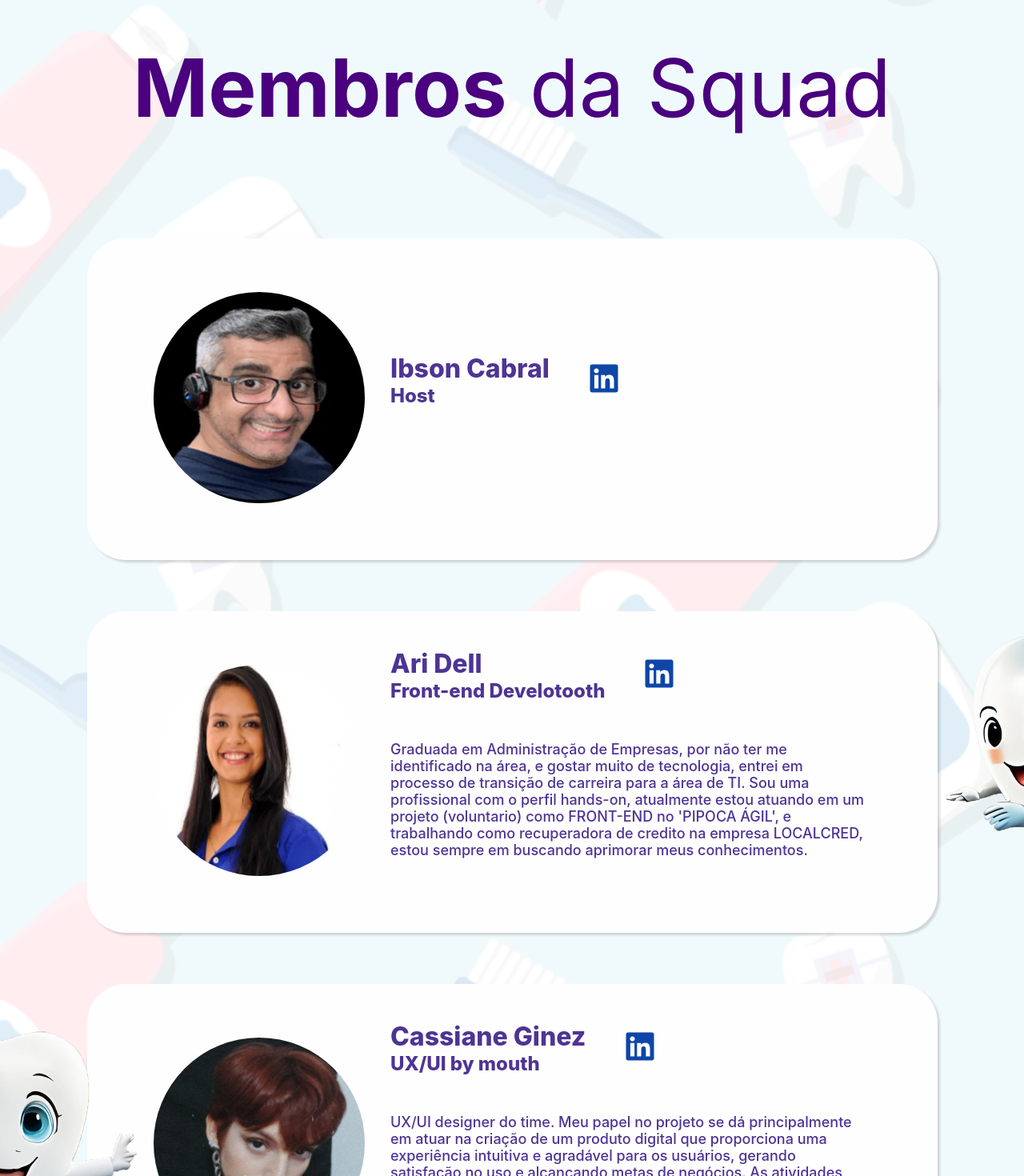
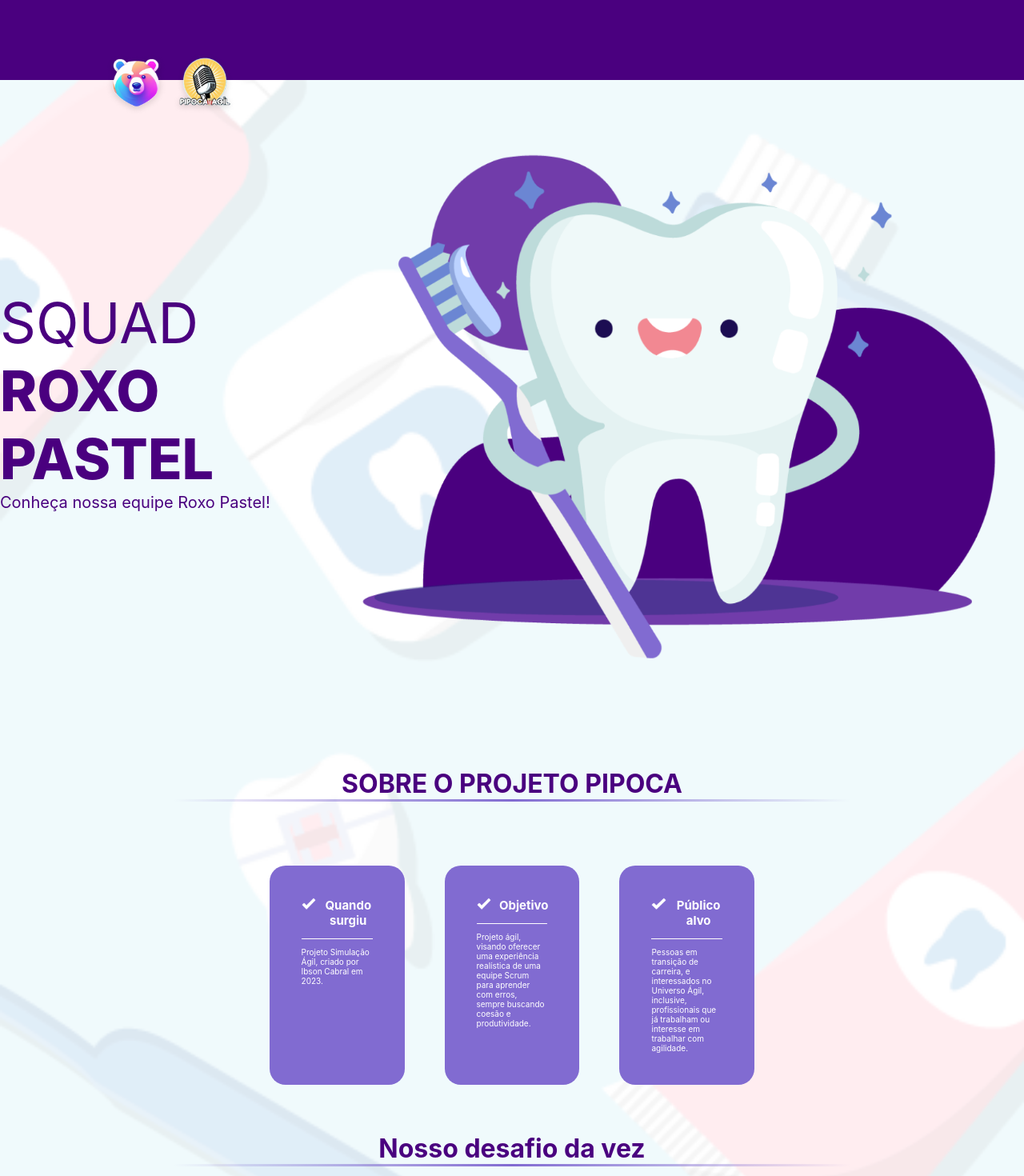
Before and after one commit to squadroxo/squad-roxo-pastel, a React (Vite) app: page / in a window 1280 px wide. Shown: the top 1470 px of the page at 80% size. Built offline with nearby package versions, Linux system fonts and the light colour scheme.

Commit message:
feat: Nosvos Componentes

```diff
--- a/src/App.tsx
+++ b/src/App.tsx
@@ -1,4 +1,6 @@
 import styles from "./app.module.scss";
+import ContainerRoxoPastel from "./components/ContainerRoxoPastel";
+import ContainerSobre from "./components/ContainerSobre";
 import Footer from "./components/Footer";
 import SquadSection from './components/SquadSection';
 
@@ -6,6 +8,8 @@ function App() {
 
   return (
     <div className={styles.container}>
+      <ContainerRoxoPastel/>
+      <ContainerSobre/>
       <SquadSection />
       <Footer />
     </div>
--- /dev/null
+++ b/src/components/Card/Card.module.scss
@@ -0,0 +1,29 @@
+.card{
+    color:#FFFFFF;
+    background-color: #816BD1;
+    width: 20%;
+    border-radius: 20px;
+    font-size: 10px;
+    padding:40px;
+}
+.tituloCard{
+    display: flex;
+    flex-direction: row;
+    text-align: center;
+    gap: 10px;
+    border-bottom: 1px solid rgba(255, 255, 255, 1)   ;
+}
+.tituloCard img{
+    width: 20px;
+    height: 15px;
+}
+.card h1{
+    font-size: 15px;
+    margin-top: 5px 0 25px 0;
+    padding-bottom: 13px;
+
+}
+.card p{
+    font-size: 10px;
+    padding-top: 10px;
+}
--- /dev/null
+++ b/src/components/Card/index.tsx
@@ -0,0 +1,19 @@
+import styles from './Card.module.scss';
+import check from '../../../public/check.png';
+
+interface IContainerCardProps {
+    titulo: string;
+    texto: string;
+}
+export default function Card ({titulo,texto}: IContainerCardProps){
+    return(
+        <div className={styles.card}>
+            <div className={styles.tituloCard}>
+                <img src={check} alt="icone de confere" />
+                <h1>{titulo}</h1>
+            </div>
+            <p>{texto}</p>
+        </div>
+
+    );
+}
--- /dev/null
+++ b/src/components/CardRow/CardRow.module.scss
@@ -0,0 +1,17 @@
+.cards {
+    display: flex;
+    justify-content: center;
+    gap:50px;
+    width: 66%;
+    height: 100%;
+    padding-top: 80px;
+    border-top: 3px solid transparent;
+    border-image: linear-gradient(to right, rgba(129, 107, 209, 0), rgba(129, 107, 209, 1), rgba(129, 107, 209, 0)) 1;
+
+}
+
+.tituloRows{
+    color: #4A007F;
+    text-align: center;
+    padding: 60px 0 0 0;
+}
--- /dev/null
+++ b/src/components/CardRow/index.tsx
@@ -0,0 +1,39 @@
+import Card from "../Card";
+import styles from "./CardRow.module.scss";
+
+interface CardRowProps {
+    tituloRows: string;
+    titulo1: string;
+    texto1: string;
+    titulo2: string;
+    texto2: string;
+    titulo3: string;
+    texto3: string;
+}
+export default function CardRow({tituloRows,titulo1, texto1, titulo2, texto2, titulo3, texto3}: CardRowProps) {
+    return(
+        <>
+            <h1 className={styles.tituloRows} >{tituloRows}</h1>
+            <div className={styles.cards}>
+
+                <Card
+                    titulo={titulo1}
+                    texto={texto1}
+                />
+                <Card
+                    titulo={titulo2}
+                    texto={texto2}
+                />
+                <Card
+                    titulo={titulo3}
+                    texto={texto3}
+                />
+
+
+            </div>
+        </>
+
+    );
+
+
+}
--- /dev/null
+++ b/src/components/ContainerRoxoPastel/ContainerRoxoPastel.module.scss
@@ -0,0 +1,40 @@
+.cabecalho {
+    background-color:  #4A007F;
+    display: flex;
+    height: 100px;
+    align-items: center;
+    padding-left: 10%;
+}
+
+.cabecalho img {
+    width: 85px;
+    height: 85px;
+    margin-top: 110px;
+}
+
+.home {
+    height: 90%;
+    display: flex;
+    flex-direction: row-reverse;
+    justify-content: space-around;
+    align-items: center;
+    color: #4A007F;
+}
+
+.home img {
+    width: 900px;
+    height: 800px;
+}
+
+.home h1 {
+    font-size: 70px;
+    font-weight: 400;
+}
+
+.home h1 span {
+    font-weight: 800;
+}
+
+.home p {
+    font-size: 20px;
+}
--- /dev/null
+++ b/src/components/ContainerRoxoPastel/index.tsx
@@ -0,0 +1,24 @@
+import styles from './ContainerRoxoPastel.module.scss';
+import logo1 from "../../../public/logo_pipoca 1.png";
+import logo2 from '../../../public/pipoca_agil.png';
+import dente from '../../../public/dente1.png';
+
+
+export default function ContainerRoxoPastel() {
+    return (
+        <>
+            <header className={styles.cabecalho}>
+                <img  src={logo1} alt="Logo do projeto Pipoca" />
+                <img  src={logo2} alt="Logo do Pipoca Ágil" />
+            </header>
+
+            <div className={styles.home}>
+                <img src={dente} alt="Imagem de um dente" />
+                <div>
+                    <h1>SQUAD <br /> <span>ROXO PASTEL</span></h1>
+                    <p>Conheça nossa equipe Roxo Pastel!</p>
+                </div>
+            </div>
+        </>
+    );
+}
--- /dev/null
+++ b/src/components/ContainerSobre/ContainerSobre.module.scss
@@ -0,0 +1,6 @@
+.rows {
+    display: flex;
+    align-items: center;
+    flex-direction: column;
+    padding-bottom: 200px;
+}
--- /dev/null
+++ b/src/components/ContainerSobre/index.tsx
@@ -0,0 +1,29 @@
+import styles from "./ContainerSobre.module.scss";
+import CardRow from "../CardRow";
+
+export default function ContainerSobre() {
+    return (
+        <div className={styles.rows}>
+            <CardRow
+                tituloRows="SOBRE O PROJETO PIPOCA"
+                titulo1="Quando surgiu"
+                texto1="Projeto Simulação Ágil, criado por Ibson Cabral em 2023."
+                titulo2="Objetivo"
+                texto2="Projeto ágil, visando oferecer uma experiência realística de uma equipe Scrum para aprender com erros, sempre buscando coesão e produtividade."
+                titulo3="Público alvo"
+                texto3="Pessoas em transição de carreira, e interessados no Universo Ágil, inclusive, profissionais que já trabalham ou interesse em trabalhar com agilidade."
+            />
+            <CardRow
+                tituloRows="Nosso desafio da vez"
+                titulo1="Tema do projeto"
+                texto1="Um site educativo odontológico que apresente recursos visuais e interativos para instruir pacientes sobre condições, procedimentos e higiene bucal."
+                titulo2="Objetivo"
+                texto2="Desenvolvimento de um produto (página web) para auxiliar pais, mães e responsáveis no gerenciamento da saúde bucal da família."
+                titulo3="Cronograma"
+                texto3="Reuniões semanais às quartas-feiras, às 22h, para toda a equipe. Além disso, encontros extras com colegas da equipe conforme disponibilidade, a tarde, noite ou no sábado."
+            />
+        </div>
+
+    );
+
+}
```
Also changed, not shown: public/check.png (added), public/dente1.png (added).
